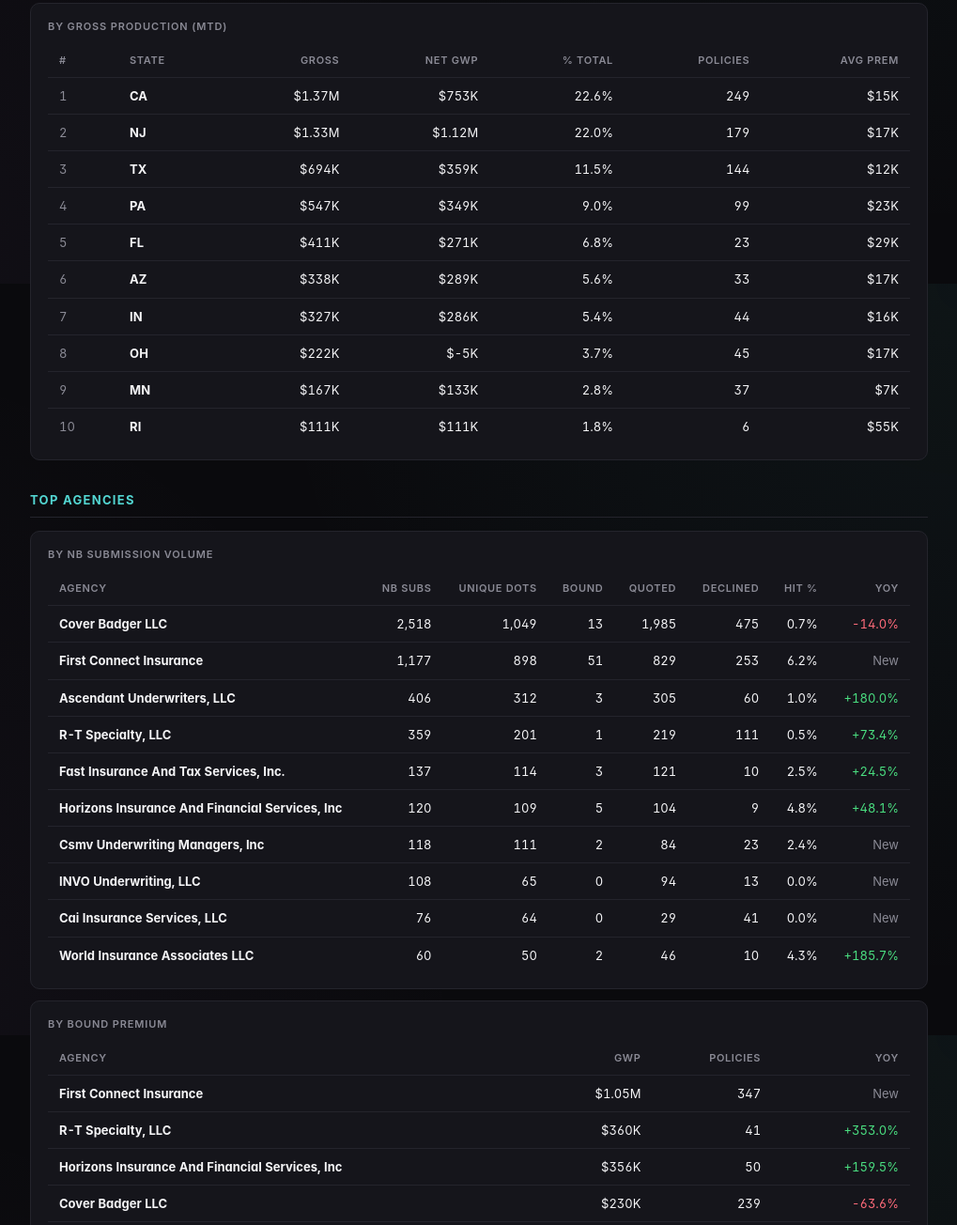
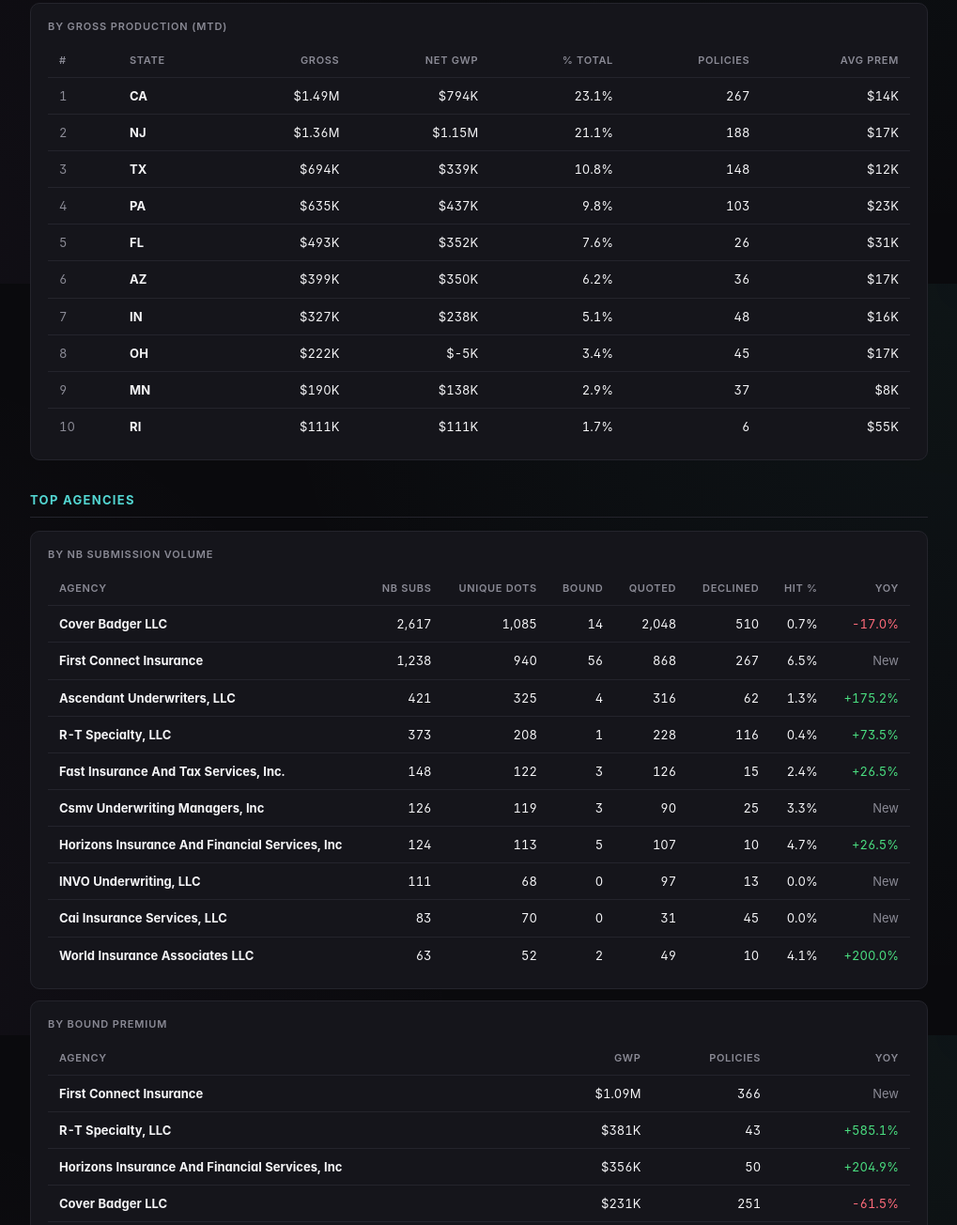
Before and after one commit to Carnette88/cw-reports, a plain HTML site: page morning/networks/index.html in a window 1280 px wide. Shown: the part 1298-2602 px from the top of the page at 94% size, without its empty margins (254-1273 px from the left). Drawn offline with Linux system fonts and the light colour scheme; a web font is replaced by a local one.

Commit message:
production view (Networks) 2026-11-26 05:41

```diff
--- a/morning/networks/index.html
+++ b/morning/networks/index.html
@@ -124,7 +124,7 @@
         <img src="/cw-reports/cw-logo.png" alt="Cover Whale" class="brand-logo">
         <div>
           <div class="brand-title">Growth Strategy Hub</div>
-          <div class="brand-sub">Wed Nov 25 2026</div>
+          <div class="brand-sub">Thu Nov 26 2026</div>
         </div>
       </a>
     </div>
@@ -165,8 +165,8 @@
   <h1>Production vs Budget</h1>
   <div class="subtitle">
 
-      2026-11-25 · Day 16 of 19 business days (3 remaining)
-      · <span class="muted">live from Wed Nov 25 · 5:40 AM</span>
+      2026-11-26 · Day 17 of 19 business days (2 remaining)
+      · <span class="muted">live from Thu Nov 26 · 5:41 AM</span>
 
   </div>
 </header>
@@ -208,33 +208,33 @@
       <tbody>
         <tr>
           <td><strong>Net GWP (after cancels)</strong></td>
-          <td class="num strong">$3.75M</td>
+          <td class="num strong">$4.00M</td>
           <td class="num">$3.99M</td>
-          <td class="num strong">111.8%</td>
+          <td class="num strong">112.0%</td>
           <td><span class="rag rag-green">GREEN</span></td>
 
         </tr>
 
         <tr>
           <td><strong>Gross Production (before cancels)</strong></td>
-          <td class="num strong">$6.05M</td>
+          <td class="num strong">$6.45M</td>
           <td class="num">$7.98M</td>
-          <td class="num strong">90.1%</td>
+          <td class="num strong">90.4%</td>
           <td><span class="rag rag-yellow">YELLOW</span></td>
 
         </tr>
 
         <tr>
           <td>NB Submissions</td>
-          <td class="num">6,152</td>
-          <td class="num">9,348</td>
+          <td class="num">6,420</td>
+          <td class="num">9,350</td>
           <td class="num">—</td>
           <td><span class="rag rag-na">—</span></td>
 
         </tr>
         <tr>
           <td>Hit Ratio</td>
-          <td class="num">2.4%</td>
+          <td class="num">2.6%</td>
           <td class="num">—</td>
           <td class="num">—</td>
           <td>—</td>
@@ -269,36 +269,36 @@
 
             <tr>
               <td>Submitted</td>
-              <td class="num">220</td>
+              <td class="num">233</td>
               <td class="num">3.6%</td>
             </tr>
 
 
             <tr>
               <td>In Review</td>
-              <td class="num">102</td>
+              <td class="num">107</td>
               <td class="num">1.7%</td>
             </tr>
 
 
             <tr>
               <td>Quoted</td>
-              <td class="num">4,519</td>
-              <td class="num">73.5%</td>
+              <td class="num">4,675</td>
+              <td class="num">72.8%</td>
             </tr>
 
 
             <tr>
               <td>Bound</td>
-              <td class="num">114</td>
+              <td class="num">125</td>
               <td class="num">1.9%</td>
             </tr>
 
 
             <tr>
               <td>Declined</td>
-              <td class="num">1,159</td>
-              <td class="num">18.8%</td>
+              <td class="num">1,241</td>
+              <td class="num">19.3%</td>
             </tr>
 
 
@@ -311,11 +311,11 @@
 
             <tr>
               <td>Request to Bind</td>
-              <td class="num">1</td>
+              <td class="num">2</td>
               <td class="num">0.0%</td>
             </tr>
 
-          <tr class="row-total"><td><strong>Total</strong></td><td class="num"><strong>6,152</strong></td><td class="num"><strong>100%</strong></td></tr>
+          <tr class="row-total"><td><strong>Total</strong></td><td class="num"><strong>6,420</strong></td><td class="num"><strong>100%</strong></td></tr>
         </tbody>
       </table>
     </div>
@@ -362,20 +362,20 @@
           <tr>
             <td class="muted">1</td>
             <td><strong>CA</strong></td>
-            <td class="num">$1.37M</td>
-            <td class="num">$753K</td>
-            <td class="num">22.6%</td>
-            <td class="num">249</td>
-            <td class="num">$15K</td>
+            <td class="num">$1.49M</td>
+            <td class="num">$794K</td>
+            <td class="num">23.1%</td>
+            <td class="num">267</td>
+            <td class="num">$14K</td>
           </tr>
 
           <tr>
             <td class="muted">2</td>
             <td><strong>NJ</strong></td>
-            <td class="num">$1.33M</td>
-            <td class="num">$1.12M</td>
-            <td class="num">22.0%</td>
-            <td class="num">179</td>
+            <td class="num">$1.36M</td>
+            <td class="num">$1.15M</td>
+            <td class="num">21.1%</td>
+            <td class="num">188</td>
             <td class="num">$17K</td>
           </tr>
 
@@ -383,39 +383,39 @@
             <td class="muted">3</td>
             <td><strong>TX</strong></td>
             <td class="num">$694K</td>
-            <td class="num">$359K</td>
-            <td class="num">11.5%</td>
-            <td class="num">144</td>
+            <td class="num">$339K</td>
+            <td class="num">10.8%</td>
+            <td class="num">148</td>
             <td class="num">$12K</td>
           </tr>
 
           <tr>
             <td class="muted">4</td>
             <td><strong>PA</strong></td>
-            <td class="num">$547K</td>
-            <td class="num">$349K</td>
-            <td class="num">9.0%</td>
-            <td class="num">99</td>
+            <td class="num">$635K</td>
+            <td class="num">$437K</td>
+            <td class="num">9.8%</td>
+            <td class="num">103</td>
             <td class="num">$23K</td>
           </tr>
 
           <tr>
             <td class="muted">5</td>
             <td><strong>FL</strong></td>
-            <td class="num">$411K</td>
-            <td class="num">$271K</td>
-            <td class="num">6.8%</td>
-            <td class="num">23</td>
-            <td class="num">$29K</td>
+            <td class="num">$493K</td>
+            <td class="num">$352K</td>
+            <td class="num">7.6%</td>
+            <td class="num">26</td>
+            <td class="num">$31K</td>
           </tr>
 
           <tr>
             <td class="muted">6</td>
             <td><strong>AZ</strong></td>
-            <td class="num">$338K</td>
-            <td class="num">$289K</td>
-            <td class="num">5.6%</td>
-            <td class="num">33</td>
+            <td class="num">$399K</td>
+            <td class="num">$350K</td>
+            <td class="num">6.2%</td>
+            <td class="num">36</td>
             <td class="num">$17K</td>
           </tr>
 
@@ -423,9 +423,9 @@
             <td class="muted">7</td>
             <td><strong>IN</strong></td>
             <td class="num">$327K</td>
-            <td class="num">$286K</td>
-            <td class="num">5.4%</td>
-            <td class="num">44</td>
+            <td class="num">$238K</td>
+            <td class="num">5.1%</td>
+            <td class="num">48</td>
             <td class="num">$16K</td>
           </tr>
 
@@ -434,7 +434,7 @@
             <td><strong>OH</strong></td>
             <td class="num">$222K</td>
             <td class="num">$-5K</td>
-            <td class="num">3.7%</td>
+            <td class="num">3.4%</td>
             <td class="num">45</td>
             <td class="num">$17K</td>
           </tr>
@@ -442,11 +442,11 @@
           <tr>
             <td class="muted">9</td>
             <td><strong>MN</strong></td>
-            <td class="num">$167K</td>
-            <td class="num">$133K</td>
-            <td class="num">2.8%</td>
+            <td class="num">$190K</td>
+            <td class="num">$138K</td>
+            <td class="num">2.9%</td>
             <td class="num">37</td>
-            <td class="num">$7K</td>
+            <td class="num">$8K</td>
           </tr>
 
           <tr>
@@ -454,7 +454,7 @@
             <td><strong>RI</strong></td>
             <td class="num">$111K</td>
             <td class="num">$111K</td>
-            <td class="num">1.8%</td>
+            <td class="num">1.7%</td>
             <td class="num">6</td>
             <td class="num">$55K</td>
           </tr>
@@ -481,87 +481,87 @@
 
           <tr>
             <td><strong>Cover Badger LLC</strong></td>
-            <td class="num">2,518</td>
-            <td class="num">1,049</td>
-            <td class="num">13</td>
-            <td class="num">1,985</td>
-            <td class="num">475</td>
+            <td class="num">2,617</td>
+            <td class="num">1,085</td>
+            <td class="num">14</td>
+            <td class="num">2,048</td>
+            <td class="num">510</td>
             <td class="num">0.7%</td>
-            <td class="num down">-14.0%</td>
+            <td class="num down">-17.0%</td>
           </tr>
 
           <tr>
             <td><strong>First Connect Insurance</strong></td>
-            <td class="num">1,177</td>
-            <td class="num">898</td>
-            <td class="num">51</td>
-            <td class="num">829</td>
-            <td class="num">253</td>
-            <td class="num">6.2%</td>
+            <td class="num">1,238</td>
+            <td class="num">940</td>
+            <td class="num">56</td>
+            <td class="num">868</td>
+            <td class="num">267</td>
+            <td class="num">6.5%</td>
             <td class="num neutral">New</td>
           </tr>
 
           <tr>
             <td><strong>Ascendant Underwriters, LLC</strong></td>
-            <td class="num">406</td>
-            <td class="num">312</td>
-            <td class="num">3</td>
-            <td class="num">305</td>
-            <td class="num">60</td>
-            <td class="num">1.0%</td>
-            <td class="num up">+180.0%</td>
+            <td class="num">421</td>
+            <td class="num">325</td>
+            <td class="num">4</td>
+            <td class="num">316</td>
+            <td class="num">62</td>
+            <td class="num">1.3%</td>
+            <td class="num up">+175.2%</td>
           </tr>
 
           <tr>
             <td><strong>R-T Specialty, LLC</strong></td>
-            <td class="num">359</td>
-            <td class="num">201</td>
+            <td class="num">373</td>
+            <td class="num">208</td>
             <td class="num">1</td>
-            <td class="num">219</td>
-            <td class="num">111</td>
-            <td class="num">0.5%</td>
-            <td class="num up">+73.4%</td>
+            <td class="num">228</td>
+            <td class="num">116</td>
+            <td class="num">0.4%</td>
+            <td class="num up">+73.5%</td>
           </tr>
 
           <tr>
             <td><strong>Fast Insurance And Tax Services, Inc.</strong></td>
-            <td class="num">137</td>
-            <td class="num">114</td>
+            <td class="num">148</td>
+            <td class="num">122</td>
             <td class="num">3</td>
-            <td class="num">121</td>
-            <td class="num">10</td>
-            <td class="num">2.5%</td>
-            <td class="num up">+24.5%</td>
+            <td class="num">126</td>
+            <td class="num">15</td>
+            <td class="num">2.4%</td>
+            <td class="num up">+26.5%</td>
+          </tr>
+
+          <tr>
+            <td><strong>Csmv Underwriting Managers, Inc</strong></td>
+            <td class="num">126</td>
+            <td class="num">119</td>
+            <td class="num">3</td>
+            <td class="num">90</td>
+            <td class="num">25</td>
+            <td class="num">3.3%</td>
+            <td class="num neutral">New</td>
           </tr>
 
           <tr>
             <td><strong>Horizons Insurance And Financial Services, Inc</strong></td>
-            <td class="num">120</td>
-            <td class="num">109</td>
+            <td class="num">124</td>
+            <td class="num">113</td>
             <td class="num">5</td>
-            <td class="num">104</td>
-            <td class="num">9</td>
-            <td class="num">4.8%</td>
-            <td class="num up">+48.1%</td>
-          </tr>
-
-          <tr>
-            <td><strong>Csmv Underwriting Managers, Inc</strong></td>
-            <td class="num">118</td>
-            <td class="num">111</td>
-            <td class="num">2</td>
-            <td class="num">84</td>
-            <td class="num">23</td>
-            <td class="num">2.4%</td>
-            <td class="num neutral">New</td>
+            <td class="num">107</td>
+            <td class="num">10</td>
+            <td class="num">4.7%</td>
+            <td class="num up">+26.5%</td>
           </tr>
 
           <tr>
             <td><strong>INVO Underwriting, LLC</strong></td>
-            <td class="num">108</td>
-            <td class="num">65</td>
+            <td class="num">111</td>
+            <td class="num">68</td>
             <td class="num">0</td>
-            <td class="num">94</td>
+            <td class="num">97</td>
             <td class="num">13</td>
             <td class="num">0.0%</td>
             <td class="num neutral">New</td>
@@ -569,24 +569,24 @@
 
           <tr>
             <td><strong>Cai Insurance Services, LLC</strong></td>
-            <td class="num">76</td>
-            <td class="num">64</td>
+            <td class="num">83</td>
+            <td class="num">70</td>
             <td class="num">0</td>
-            <td class="num">29</td>
-            <td class="num">41</td>
+            <td class="num">31</td>
+            <td class="num">45</td>
             <td class="num">0.0%</td>
             <td class="num neutral">New</td>
           </tr>
 
           <tr>
             <td><strong>World Insurance Associates LLC</strong></td>
-            <td class="num">60</td>
-            <td class="num">50</td>
+            <td class="num">63</td>
+            <td class="num">52</td>
             <td class="num">2</td>
-            <td class="num">46</td>
+            <td class="num">49</td>
             <td class="num">10</td>
-            <td class="num">4.3%</td>
-            <td class="num up">+185.7%</td>
+            <td class="num">4.1%</td>
+            <td class="num up">+200.0%</td>
           </tr>
 
       </tbody>
@@ -603,30 +603,30 @@
 
           <tr>
             <td><strong>First Connect Insurance</strong></td>
-            <td class="num">$1.05M</td>
-            <td class="num">347</td>
+            <td class="num">$1.09M</td>
+            <td class="num">366</td>
             <td class="num neutral">New</td>
           </tr>
 
           <tr>
             <td><strong>R-T Specialty, LLC</strong></td>
-            <td class="num">$360K</td>
-            <td class="num">41</td>
-            <td class="num up">+353.0%</td>
+            <td class="num">$381K</td>
+            <td class="num">43</td>
+            <td class="num up">+585.1%</td>
           </tr>
 
           <tr>
             <td><strong>Horizons Insurance And Financial Services, Inc</strong></td>
             <td class="num">$356K</td>
             <td class="num">50</td>
-            <td class="num up">+159.5%</td>
+            <td class="num up">+204.9%</td>
           </tr>
 
           <tr>
             <td><strong>Cover Badger LLC</strong></td>
-            <td class="num">$230K</td>
-            <td class="num">239</td>
-            <td class="num down">-63.6%</td>
+            <td class="num">$231K</td>
+            <td class="num">251</td>
+            <td class="num down">-61.5%</td>
           </tr>
 
           <tr>
@@ -647,7 +647,14 @@
             <td><strong>Insure Me Now Agency, LLC</strong></td>
             <td class="num">$189K</td>
             <td class="num">38</td>
-            <td class="num up">+319.8%</td>
+            <td class="num up">+363.6%</td>
+          </tr>
+
+          <tr>
+            <td><strong>Ascendant Underwriters, LLC</strong></td>
+            <td class="num">$175K</td>
+            <td class="num">11</td>
+            <td class="num up">+177.7%</td>
           </tr>
 
           <tr>
@@ -661,14 +668,7 @@
             <td><strong>PillarIA LLC</strong></td>
             <td class="num">$113K</td>
             <td class="num">11</td>
-            <td class="num up">+27.9%</td>
-          </tr>
-
-          <tr>
-            <td><strong>Fast Insurance And Tax Services, Inc.</strong></td>
-            <td class="num">$107K</td>
-            <td class="num">29</td>
-            <td class="num up">+542.4%</td>
+            <td class="num up">+27.1%</td>
           </tr>
 
       </tbody>
```
